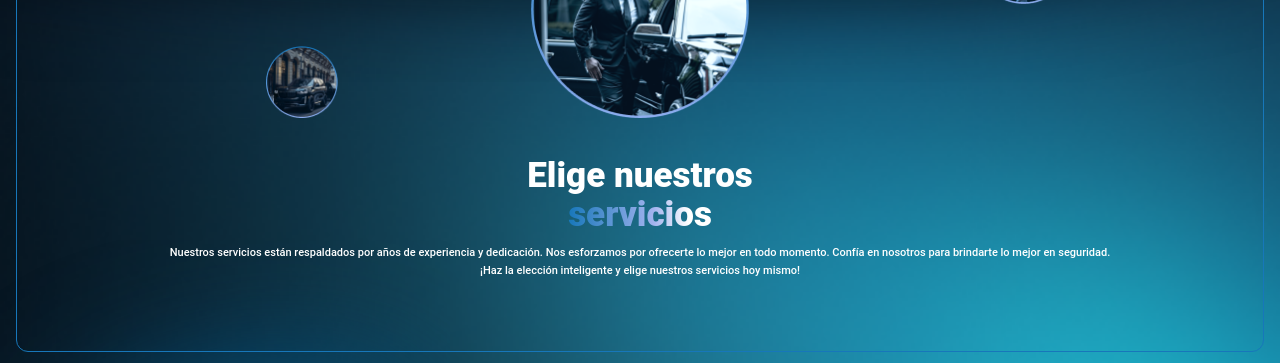
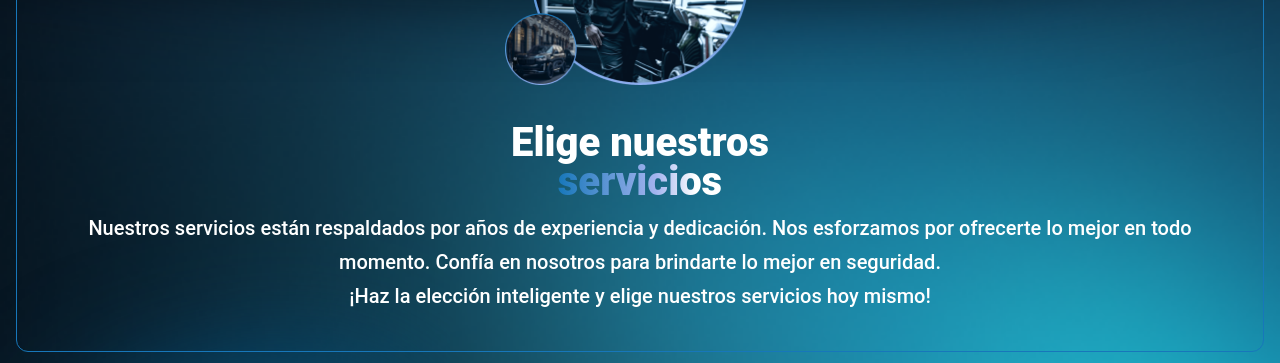
Before and after one commit to LarkinBaumann/larkinsecurity, a Next.js app: page /Servicios in a window 1280 px wide. Shown: the part 1760-2123 px from the top of the page. Built offline with nearby package versions, Linux system fonts and the light colour scheme.

Commit message:
Update Elige component styles

```diff
--- a/src/components/Servicios/Elige/Elige.jsx
+++ b/src/components/Servicios/Elige/Elige.jsx
@@ -12,7 +12,7 @@ function Elige() {
       <ShadowBottom/>
       <Image src="/assets/servicios/elige.png" layout='fill' objectFit='cover' alt="Hero Servicios" className='absolute bottom-0 -z-10'/>
         <div className='w-full h-[524px] flex flex-col items-center justify-center border-[1px] border-[#1777BA] rounded-[12px] gap-[38px] z-10 '>
-            <div className='w-full  flex flex-col items-center justify-center relative'>
+            <div className='w-[450px]  flex flex-col items-center justify-center relative'>
                 <Image src="/assets/servicios/elige/1.png" width={100}
                 height={100} alt="Elige Servicios" className='w-[72px] h-[72px] absolute bottom-0 left-[20%]'/>
                 <Image src="/assets/servicios/elige/2.png" width={100}
@@ -21,11 +21,11 @@ function Elige() {
                 height={100} alt="Elige Servicios" className='w-[104px] h-[104px] absolute top-0 right-[15%]'/>
             </div>
             <div className='flex flex-col gap-[10px]'>
-            <div className='text-[35px] text-center font-extrabold font-header leading-[39px]'>
+            <div className='text-[35px] md:text-[40px] text-center font-extrabold font-header leading-[39px]'>
                 <h2>Elige nuestros <br/> <span className='tituloServicios3'>servicios</span></h2>
 
             </div>
-            <p className='text-center font-paragraph text-[11px] font-medium leading-[18px] px-16'>
+            <p className='text-center font-paragraph text-[11px] md:text-[20px] font-medium leading-[18px] md:leading-[34px] px-16'>
             Nuestros servicios están respaldados por años de experiencia y dedicación. Nos esforzamos por ofrecerte lo mejor en todo momento. Confía en nosotros para brindarte lo mejor en seguridad.
             <br/>
 ¡Haz la elección inteligente y elige nuestros  servicios hoy mismo!
```
